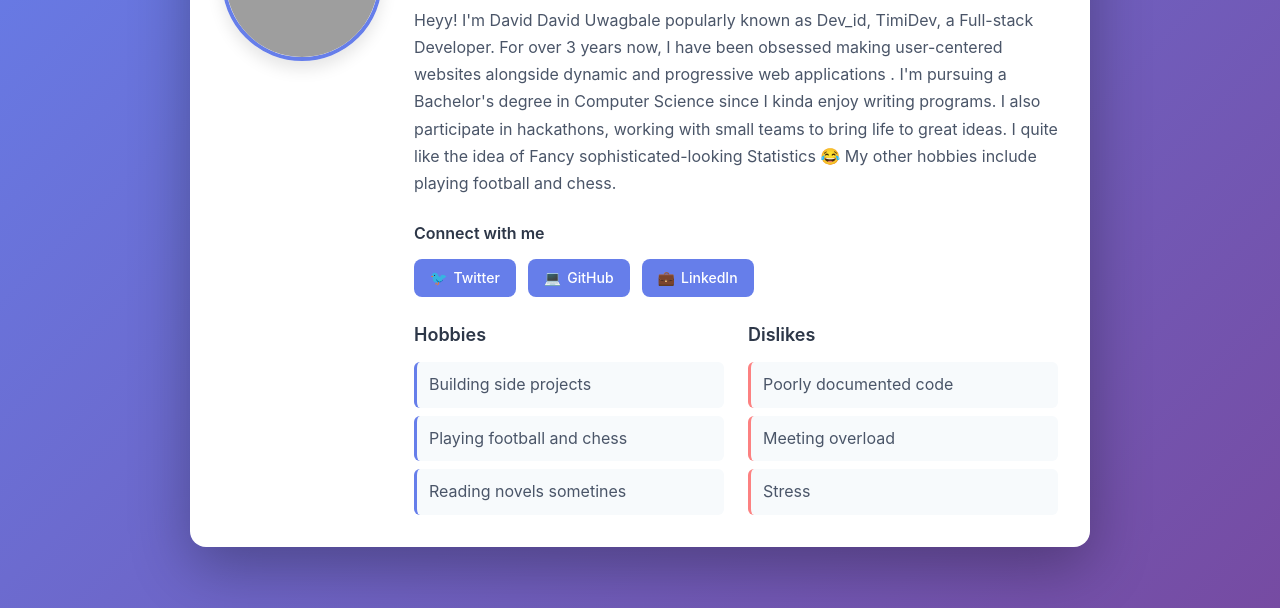
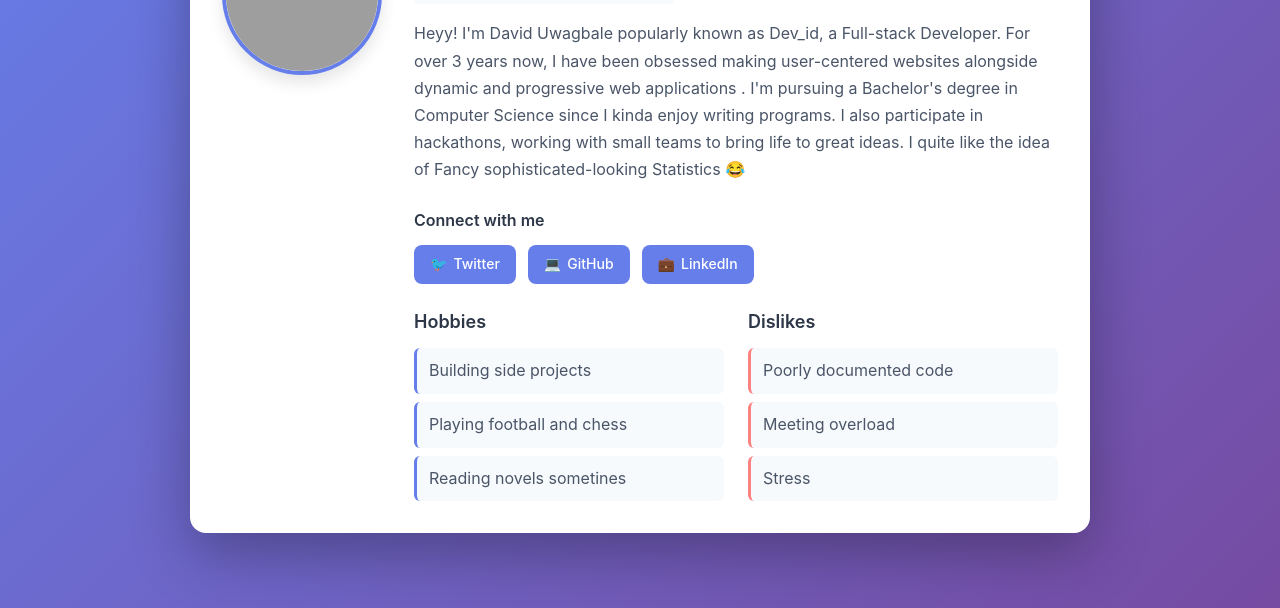
Before and after one commit to DavidTimi1/HNG-13-Stage-0, a plain HTML site: page index.html in a window 1280 px wide. Shown: the part 192-800 px from the top of the page. Drawn offline with Linux system fonts and the light colour scheme; grey boxes are pictures that could not be loaded.

Commit message:
Update user bio in index.html
Removed repetitive name mention and a hobby.

```diff
--- a/index.html
+++ b/index.html
@@ -251,15 +251,13 @@
                 </header>
 
                 <p data-testid="test-user-bio">
-                    Heyy! I'm David David Uwagbale popularly known as Dev_id, TimiDev, a Full-stack Developer.
+                    Heyy! I'm David Uwagbale popularly known as Dev_id, a Full-stack Developer.
 
 For over 3 years now, I have been obsessed making user-centered websites alongside dynamic and progressive web applications .
 
 I'm pursuing a Bachelor's degree in Computer Science since I kinda enjoy writing programs. I also participate in hackathons, working with small teams to bring life to great ideas.
 
 I quite like the idea of Fancy sophisticated-looking Statistics 😂
-
-My other hobbies include playing football and chess.
                 </p>
 
                 <nav data-testid="test-user-social-links" aria-label="Social media links">
```
